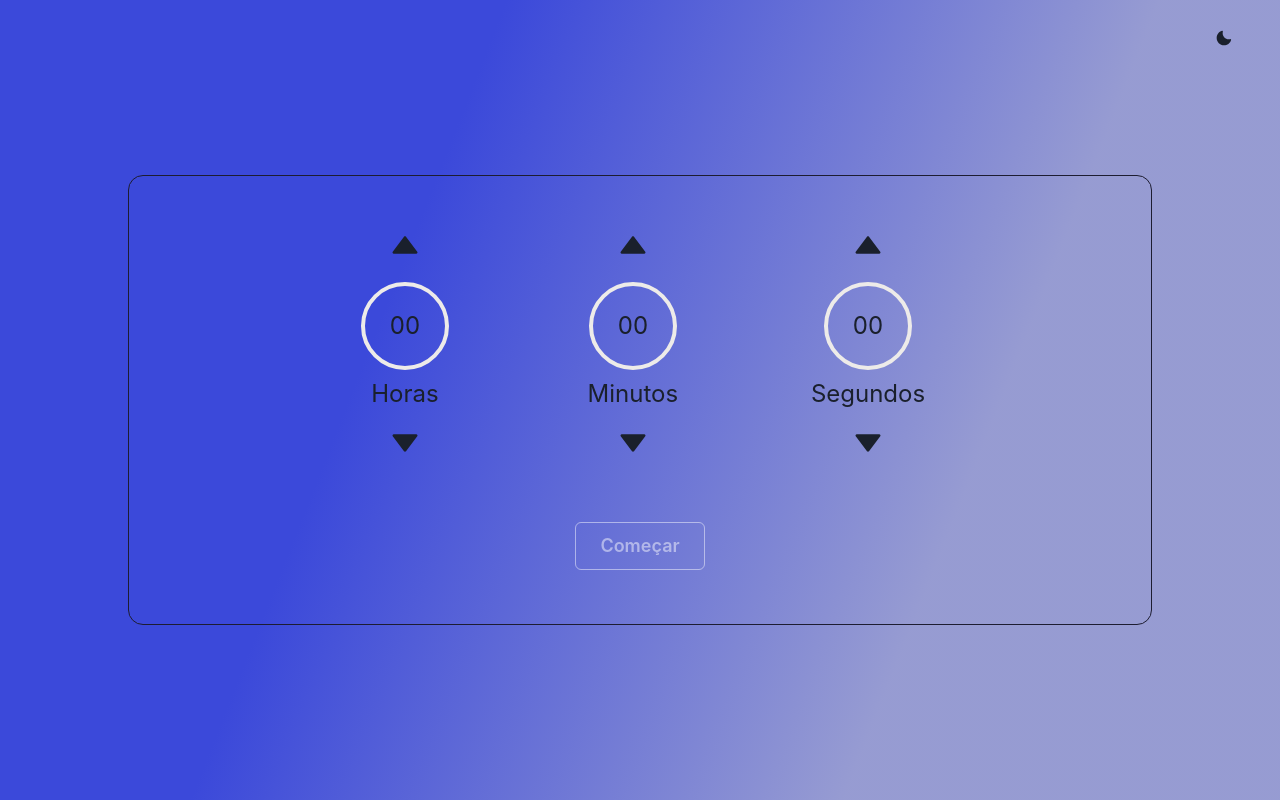
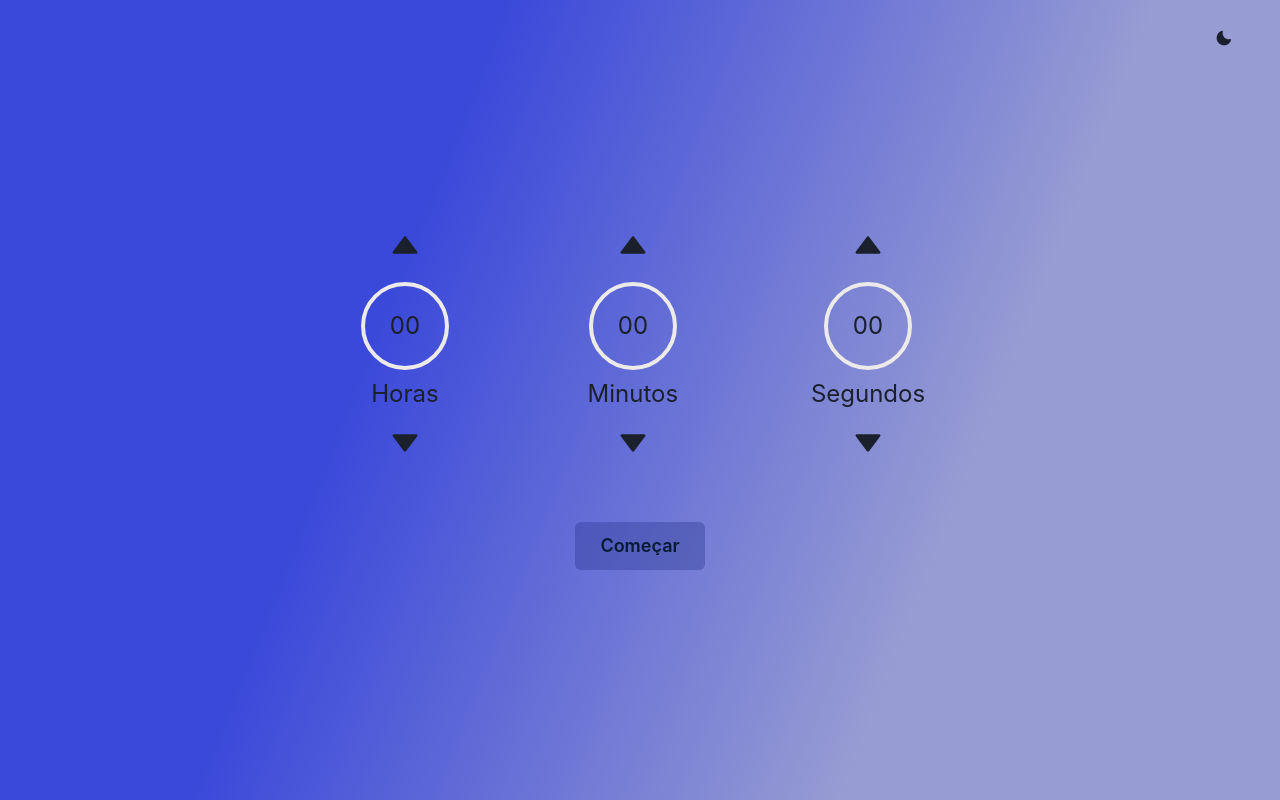
Before and after one commit to pedroasdoliveira/Timer, a React (Vite) app: page / in a window 1280 px wide. Built offline with nearby package versions, Linux system fonts and the light colour scheme; no server answers.

Commit message:
feat(App): implement styles and toast message

```diff
--- a/src/App.jsx
+++ b/src/App.jsx
@@ -8,6 +8,7 @@ import {
 } from "@chakra-ui/react";
 import { Howl } from "howler";
 import { useEffect, useState } from "react";
+import { toast, Toaster } from "react-hot-toast";
 import AlertTimer from "./components/Alert";
 import ResetButton from "./components/ResetButton";
 import StartButton from "./components/StartButton";
@@ -16,18 +17,20 @@ import Timer from "./components/Timer";
 import { useHours } from "./context/hoursContext";
 import { useMinutes } from "./context/minutesContext";
 import { useSeconds } from "./context/secondsContext";
-import StartDustAlarm from './sound/start-dust-alarm.mp3'
+import StartDustAlarm from "./sound/start-dust-alarm.mp3";
 
 function App() {
   const { toggleColorMode } = useColorMode();
   const [toggleColor, setToggleColor] = useState(false);
 
   const background = useColorModeValue(
-    "linear-gradient(111.58deg, #3b49da 31.73%, rgba(42, 52, 163, 0.49) 72.68%)",
-    "linear-gradient(97.85deg, rgba(12, 23, 87, 0.94) 40.22%, rgba(62, 72, 125, 0.49) 68.56%)"
+    "linear-gradient(111.58deg, #3b49da 31.73%, #2a34a37c 72.68%)",
+    "linear-gradient(97.85deg, #23338aef 40.22%, #33407c7c 68.56%)"
   );
-  const cardBorder = useColorModeValue("#1d1d31", "#8e6dd1");
-  const color = useColorModeValue("whiteAlpha", "facebook");
+  const bgColor = useColorModeValue("#23328a59", "#3b48dac6");
+  const colorButton = useColorModeValue("#081b34", "#8b9fee");
+  const buttonHover = useColorModeValue("#9884f1", "#1c192d");
+  const buttonColor = useColorModeValue("#f4f5f9", "#11121b");
 
   const handleChangeColor = () => {
     toggleColorMode();
@@ -47,19 +50,19 @@ function App() {
     src: StartDustAlarm,
     loop: true,
     onstop: true,
-    volume: 0.7,
-  })
+    volume: 1,
+  });
 
   const handleCloseModal = () => {
     setModalTimer(false);
     sound.stop();
-  }
+  };
 
   useEffect(() => {
     if (modalTimer === true) {
       sound.play();
     }
-  }, [modalTimer])
+  }, [modalTimer]);
 
   const handleStartTimer = () => {
     if (seconds > 0 || minutes > 0 || hours > 0) {
@@ -67,7 +70,16 @@ function App() {
       setStartTimer(true);
       setStopTimer(false);
     } else {
-      alert("Coloque algum valor no cronometro!");
+      if (toggleColor === false) {
+        toast.error("Coloque algum valor no Timer!");
+      } else {
+        toast.error("Coloque algum valor no Timer!", {
+          style: {
+            background: "#333",
+            color: "#fff",
+          },
+        });
+      }
     }
   };
 
@@ -154,13 +166,7 @@ function App() {
         {toggleColor ? <SunIcon /> : <MoonIcon />}
       </Box>
 
-      <Flex
-        w={"80%"}
-        h={"450px"}
-        border={`1px solid ${cardBorder}`}
-        borderRadius={15}
-        p={4}
-      >
+      <Flex w={"80%"} h={"450px"} p={4}>
         <Flex
           direction={"column"}
           justifyContent={"center"}
@@ -179,7 +185,10 @@ function App() {
               <Button
                 variant="outline"
                 size="lg"
-                colorScheme={color}
+                bg={bgColor}
+                borderColor={"transparent"}
+                color={colorButton}
+                _hover={{ borderColor: buttonHover, color: buttonColor }}
                 onClick={handleStartTimer}
               >
                 Começar
@@ -204,8 +213,13 @@ function App() {
           )}
         </Flex>
       </Flex>
+      <Toaster position="bottom-right" reverseOrder={false} />
 
-      {modalTimer ? <AlertTimer openModal={modalTimer} closeModal={handleCloseModal} /> : ""}
+      {modalTimer ? (
+        <AlertTimer openModal={modalTimer} closeModal={handleCloseModal} />
+      ) : (
+        ""
+      )}
     </Flex>
   );
 }
```
